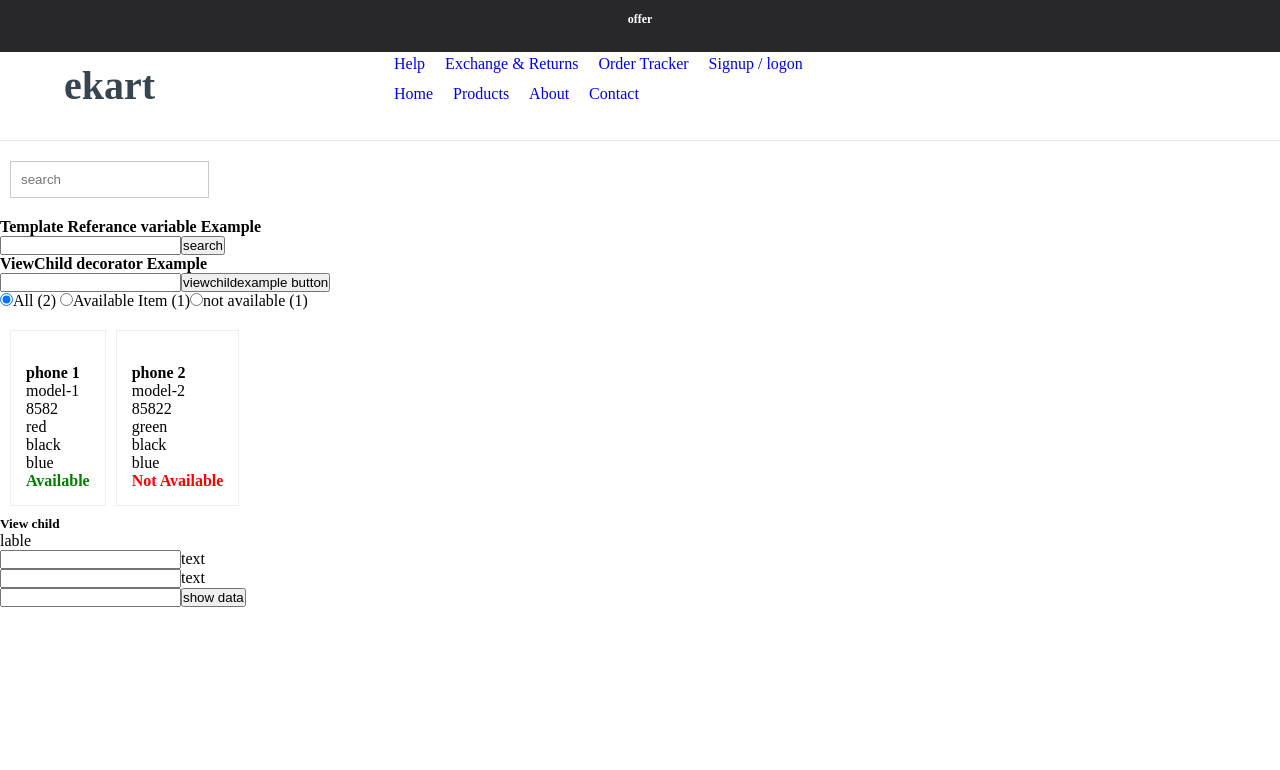
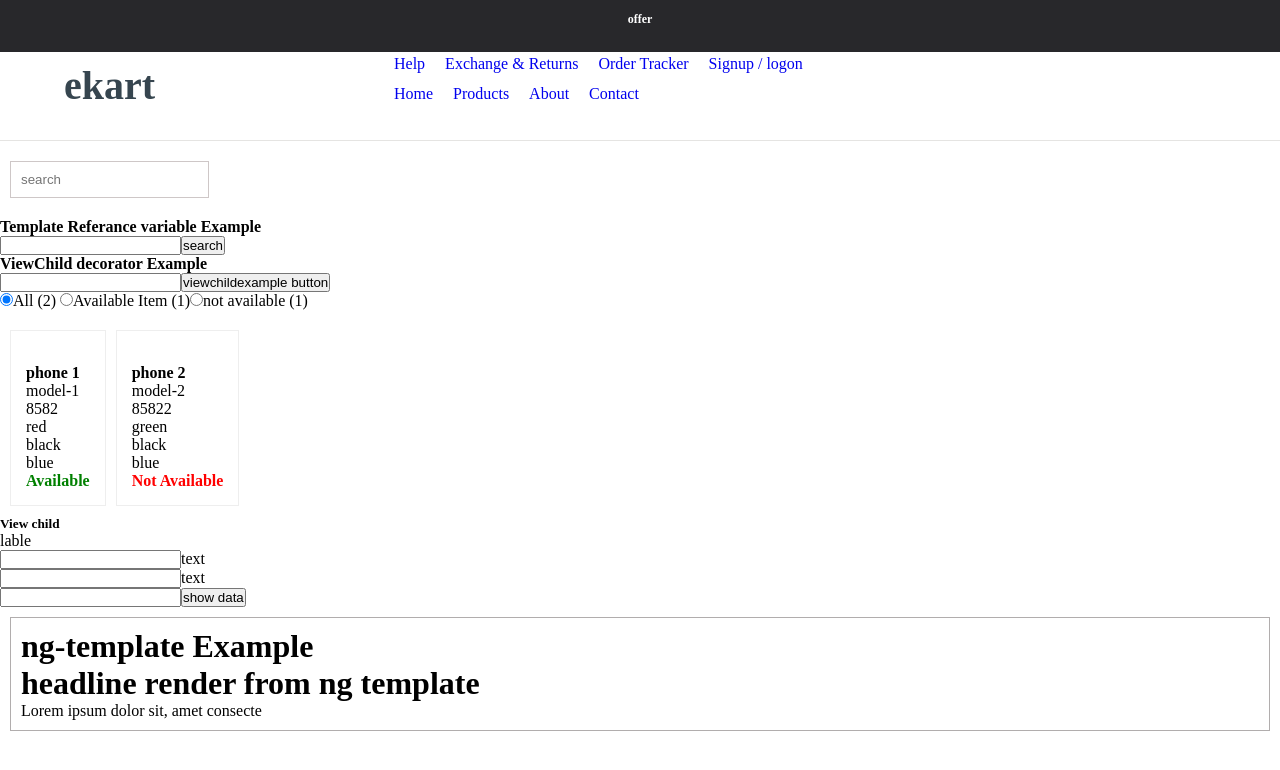
Before and after one commit to Ajmal-AJ/angular-basic-learning, an Angular app: page / in a window 1280 px wide. Shown: the top 770 px of the page. Built offline with nearby package versions, Linux system fonts and the light colour scheme.

Commit message:
ng-template example added

```diff
--- a/src/app/container/product-detail/product-detail.component.html
+++ b/src/app/container/product-detail/product-detail.component.html
@@ -22,5 +22,9 @@
         <p>product description</p>
     </div>
 
-    <button class="btn">Add to Cart </button>
+    <button class="btn" *ngIf="product.isAvailable; else notifyme">Add to Cart </button>
+      <ng-template #notifyme>
+        <button class="btn">Notfiy me</button>
+
+      </ng-template>
 </div>
--- a/src/app/example/example.component.html
+++ b/src/app/example/example.component.html
@@ -14,3 +14,19 @@
 
     <p>{{fulldata }}</p>
 </div>
+
+
+<div style="border: 1px solid #b1adad; padding: 10px; margin: 10px;">
+   <h1>ng-template Example</h1>
+
+    <!-- # ng template is angular element -->
+
+
+    <ng-template #myTemplate>
+        <h1>headline render from ng template</h1>
+        <p>Lorem ipsum dolor sit, amet consecte</p>
+    </ng-template>
+
+
+        <div *ngTemplateOutlet="myTemplate"></div>
+</div>
```
